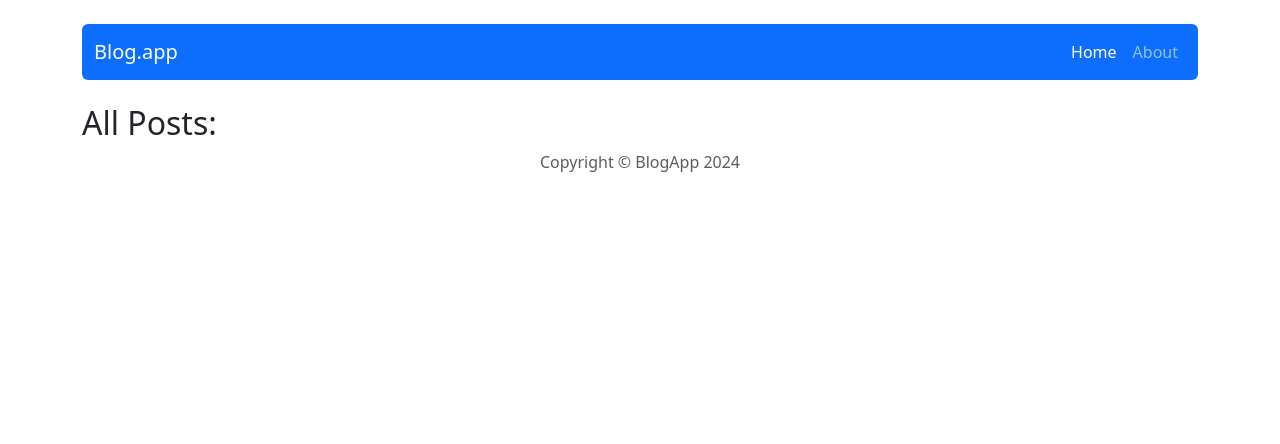
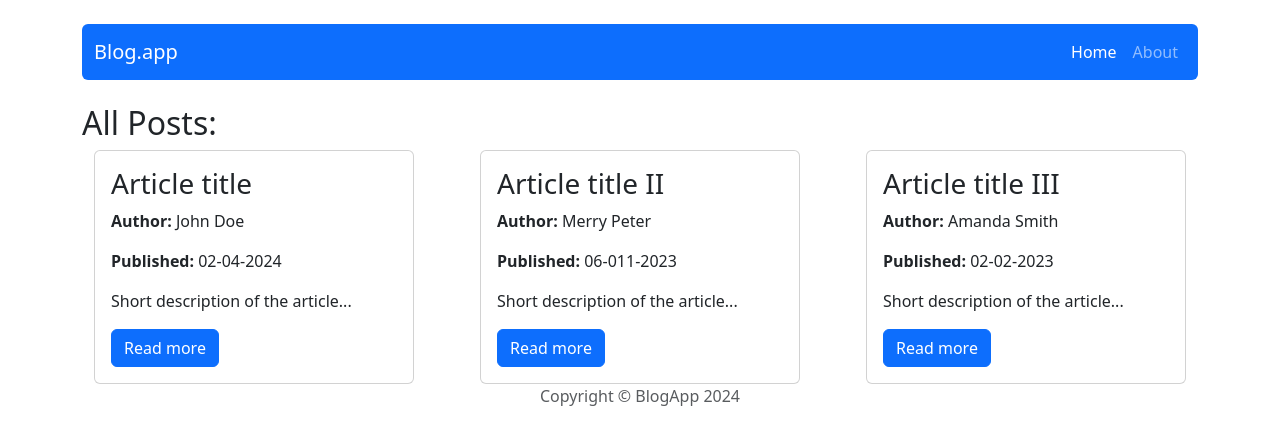
Before and after one commit to grzanek-monika/Blog-app, a React (Create React App) app: page / in a window 1280 px wide. Shown: the top 444 px of the page. Built offline with nearby package versions, Linux system fonts and the light colour scheme.

Commit message:
Add selector getAllPosts, add render cards of articles in Posts and add Btn component

```diff
--- /dev/null
+++ b/src/components/common/Btn/Btn.js
@@ -0,0 +1,9 @@
+import { Button } from "react-bootstrap";
+
+const Btn = props  => {
+    return(
+        <Button variant="primary">{props.children}</Button>
+    )
+}
+
+export default Btn;
--- a/src/components/features/Posts/Posts.js
+++ b/src/components/features/Posts/Posts.js
@@ -1,5 +1,25 @@
+import { getAllPosts } from "../../../redux/postsReducer";
+import { useSelector } from "react-redux";
+import { Card, Container} from "react-bootstrap";
+import styles from './Posts.module.scss'
+import Btn from "../../common/Btn/Btn";
+
 const Posts = () => {
+    const posts = useSelector(getAllPosts);
 
+    return(
+        <Container className="d-flex justify-content-between flex-wrap">
+            {posts.map(post => <Card key={post.id} to={`/post/:id`} style={{ width: '20rem' }} >
+                <Card.Body>
+                    <Card.Title><h3>{post.title}</h3></Card.Title>
+                    <Card.Text><b>Author: </b>{post.author}</Card.Text>
+                    <Card.Text><b>Published: </b>{post.publishedDate}</Card.Text>
+                    <Card.Text>{post.shortDescription}</Card.Text>
+                    <Btn variant="primary">Read more</Btn>
+                </Card.Body>
+            </Card>)}
+        </Container>
+    )
 }
 
 export default Posts;
--- /dev/null
+++ b/src/components/features/Posts/Posts.module.scss
@@ -0,0 +1,5 @@
+.singleCard {
+    display: flex;
+    justify-content: space-between;
+    flex-wrap: wrap;
+}
--- a/src/redux/initialState.js
+++ b/src/redux/initialState.js
@@ -14,7 +14,7 @@ const initialState = {
             shortDescription: 'Short description of the article...',
             content: 'Main content of the article',
             publishedDate: '06-011-2023',
-            author: 'John Doe'
+            author: 'Merry Peter'
       },
         {
             id: '3',
@@ -22,7 +22,7 @@ const initialState = {
             shortDescription: 'Short description of the article...',
             content: 'Main content of the article',
             publishedDate: '02-02-2023',
-            author: 'John Doe'
+            author: 'Amanda Smith'
       }
 
     ]
--- a/src/redux/postsReducer.js
+++ b/src/redux/postsReducer.js
@@ -1,4 +1,5 @@
 //selectors
+export const getAllPosts = (state => state.posts);
 
 // actions
 const createActionName = actionName => `app/posts/${actionName}`;
```
